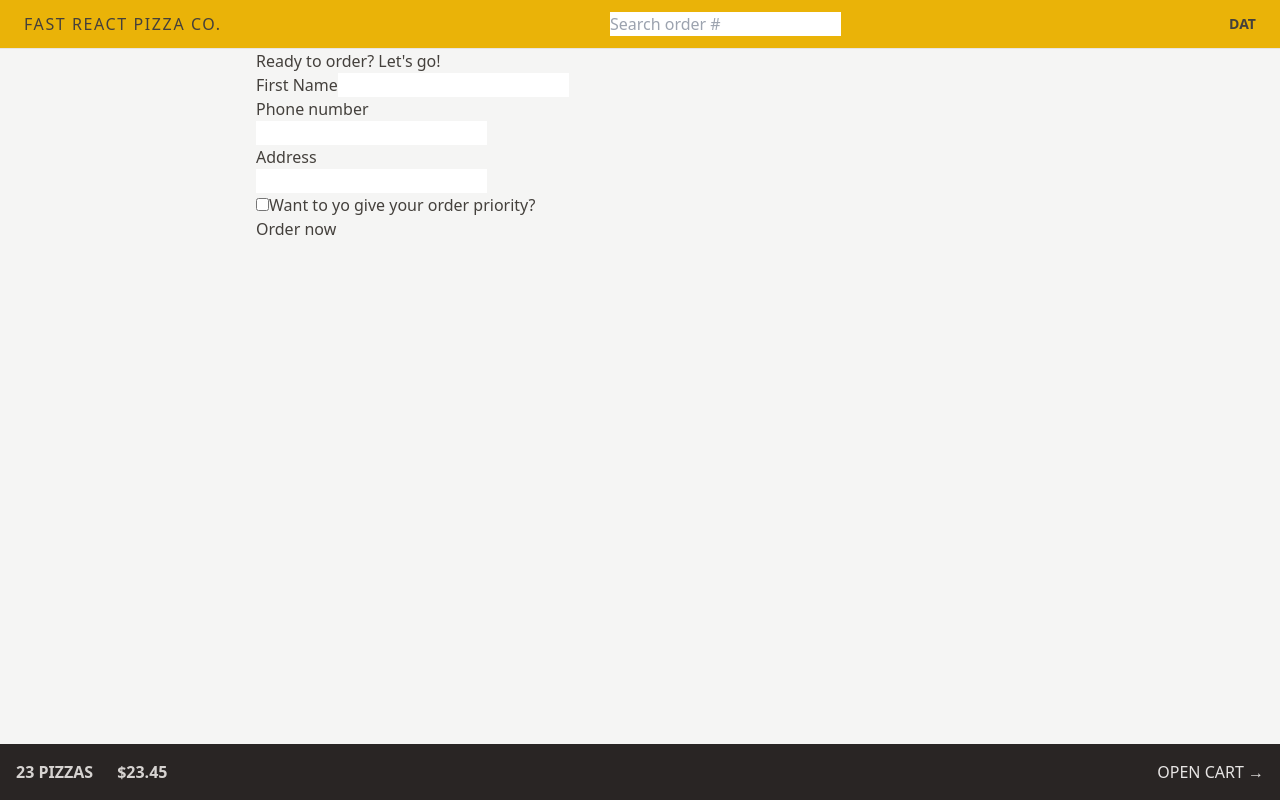
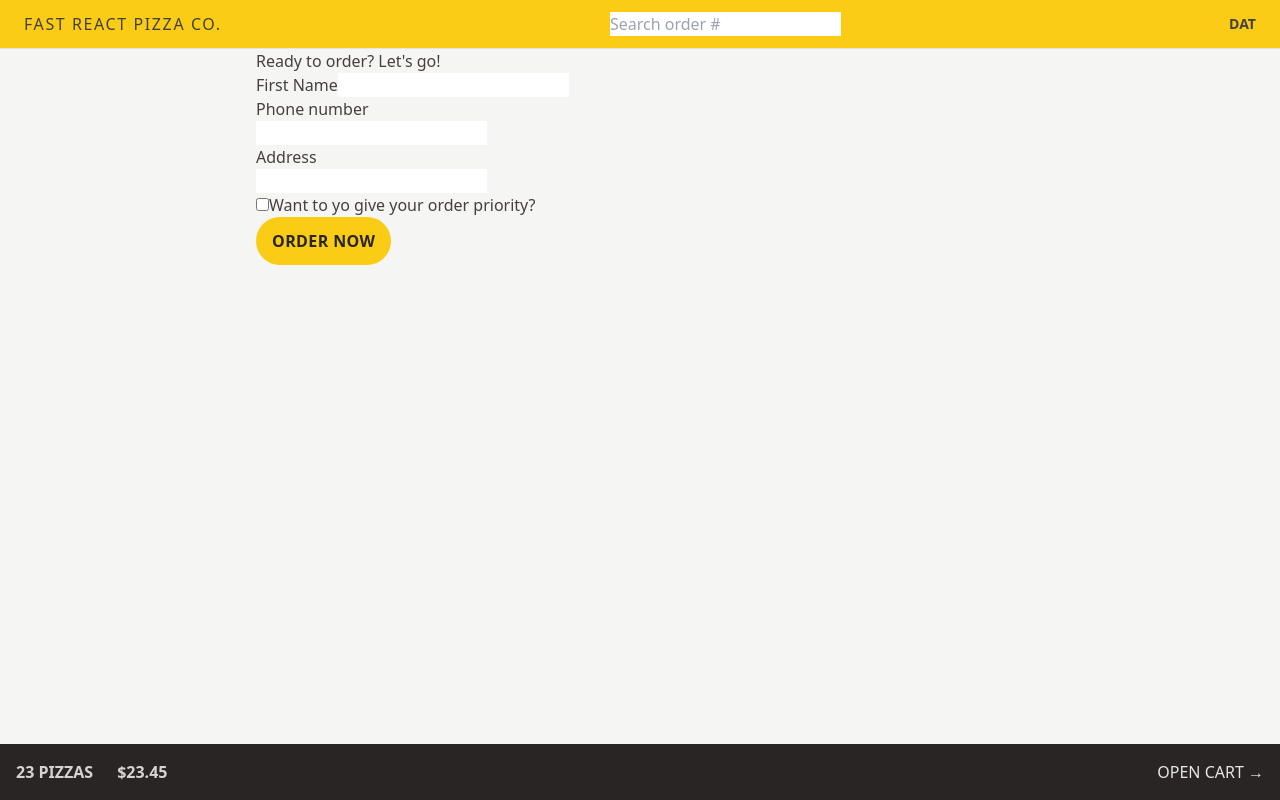
Before and after one commit to tangthiendat/fast-react-pizza, a React (Vite) app: page /order/new in a window 1280 px wide. Built offline with nearby package versions, Linux system fonts and the light colour scheme.

Commit message:
Styling Buttons Element State and Transition

```diff
--- a/src/features/cart/Cart.jsx
+++ b/src/features/cart/Cart.jsx
@@ -30,7 +30,9 @@ function Cart() {
 
   return (
     <div>
-            <Link to="/menu">&larr; Back to menu</Link>
+      <Link to="/menu" className="text-sm text-blue-500 hover:text-blue-700">
+        &larr; Back to menu
+      </Link>
 
       <h2>Your cart, %NAME%</h2>
 
--- a/src/features/order/CreateOrder.jsx
+++ b/src/features/order/CreateOrder.jsx
@@ -5,7 +5,9 @@ import { createOrder } from "../../services/apiRestaurant";
 
 // https://uibakery.io/regex-library/phone-number
 const isValidPhone = (str) =>
-    /^\+?\d{1,4}?[-.\s]?\(?\d{1,3}?\)?[-.\s]?\d{1,4}[-.\s]?\d{1,4}[-.\s]?\d{1,9}$/.test(str);
+  /^\+?\d{1,4}?[-.\s]?\(?\d{1,3}?\)?[-.\s]?\d{1,4}[-.\s]?\d{1,4}[-.\s]?\d{1,9}$/.test(
+    str,
+  );
 
 const fakeCart = [
   {
@@ -78,7 +80,10 @@ function CreateOrder() {
 
         <div>
           <input type="hidden" name="cart" value={JSON.stringify(cart)} />
-                    <button disabled={isSubmitting}>
+          <button
+            disabled={isSubmitting}
+            className="inline-block rounded-full bg-yellow-400 px-4 py-3 font-semibold uppercase tracking-wide text-stone-800 transition-colors duration-300 hover:bg-yellow-300 focus:outline-none focus:ring focus:ring-yellow-300 focus:ring-offset-2 disabled:cursor-not-allowed"
+          >
             {isSubmitting ? "Placing order..." : "Order now"}
           </button>
         </div>
@@ -97,7 +102,8 @@ export async function action({ request }) {
   };
   const errors = {};
   if (!isValidPhone(order.phone)) {
-        errors.phone = "Please give us your correct phone number. We might need it to contact you.";
+    errors.phone =
+      "Please give us your correct phone number. We might need it to contact you.";
   }
   if (Object.keys(errors).length > 0) return errors;
 
--- a/src/ui/Header.jsx
+++ b/src/ui/Header.jsx
@@ -4,7 +4,7 @@ import Username from "../features/user/Username";
 
 function Header() {
   return (
-    <header className="flex items-center justify-between border-b border-stone-200 bg-yellow-500 px-4 py-3 uppercase sm:px-6">
+    <header className="flex items-center justify-between border-b border-stone-200 bg-yellow-400 px-4 py-3 uppercase sm:px-6">
       <Link to="/" className="tracking-widest">
         Fast React Pizza Co.
       </Link>
```
Lines whose indentation alone changed are shown as unchanged.
